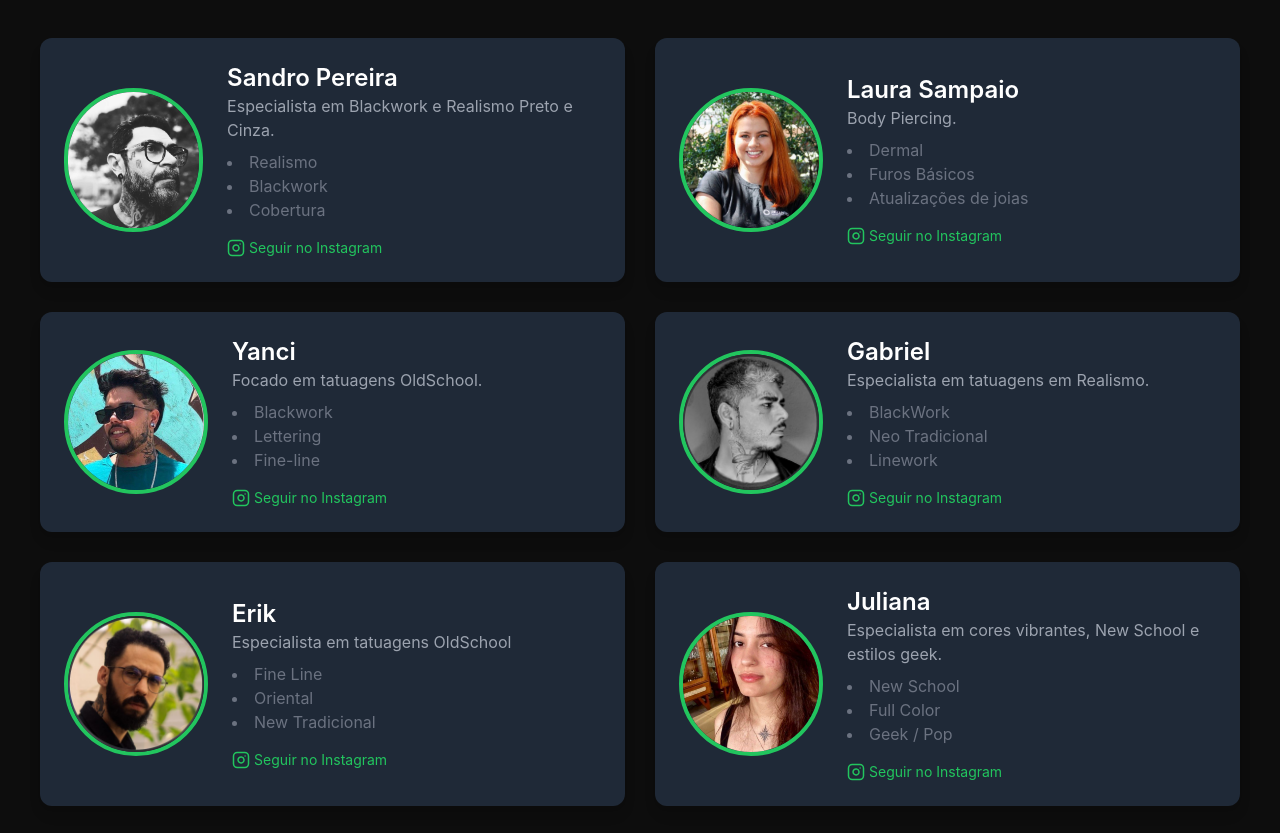
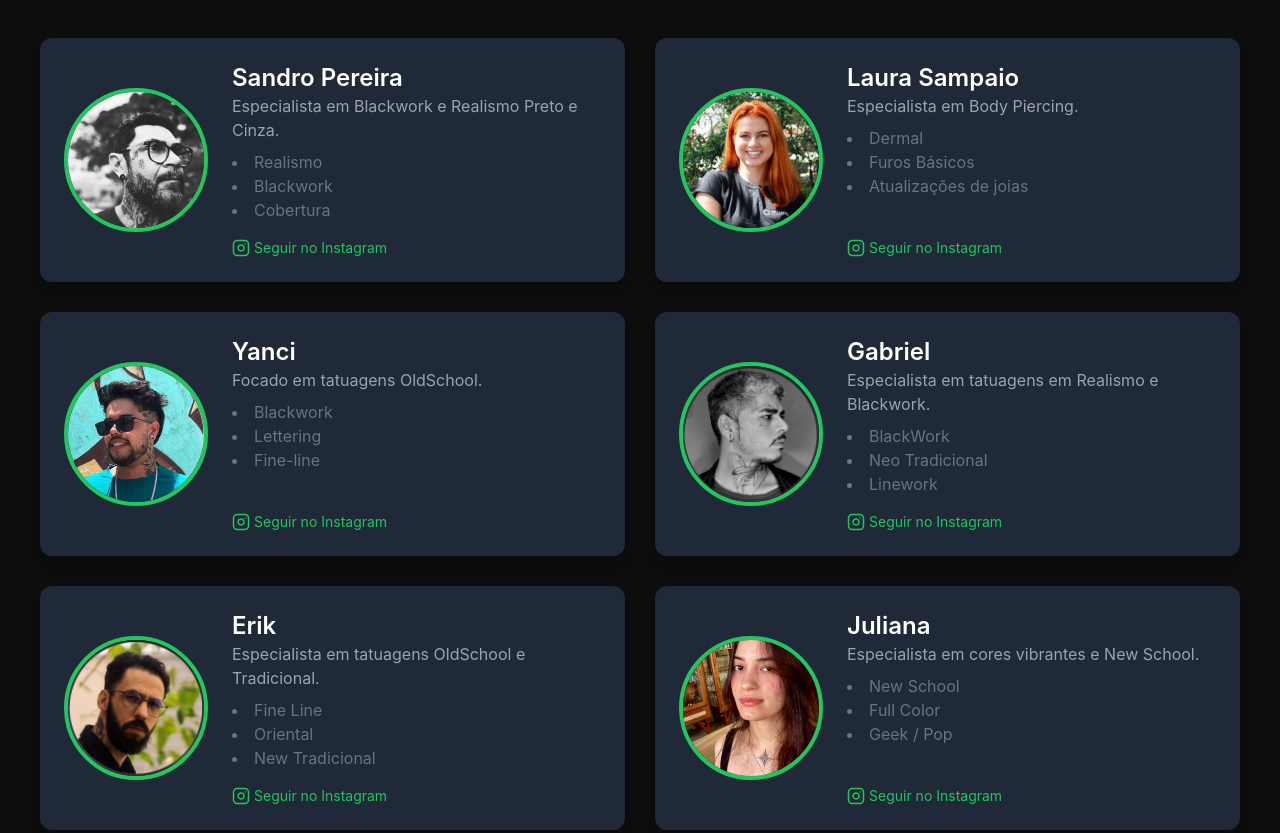
Before and after one commit to johnnicollas/Site-CorpusCult, a plain HTML site: page index.html in a window 1280 px wide. Shown: the part 780-1613 px from the top of the page. Drawn offline with nearby package versions, Linux system fonts and the light colour scheme.

Commit message:
Add files via upload

```diff
--- a/index.html
+++ b/index.html
@@ -65,21 +65,20 @@
 
             <div class="artist-card-container">
                 <!-- Card do Artista 1 -->
-                <div class="bg-gray-800 p-6 rounded-xl shadow-lg flex flex-col md:flex-row items-center space-y-4 md:space-y-0 md:space-x-6">
+                <div class="bg-gray-800 p-6 rounded-xl shadow-lg flex flex-col md:flex-row items-center text-center md:text-left space-y-4 md:space-y-0 md:space-x-6 h-full">
                     <img src="foto-sandro.jpg"
                          onerror="this.onerror=null;"
                          alt="Foto do tatuador Sandro"
-                         class="rounded-full w-36 h-36 object-cover border-4 border-green-500">
-                    <div>
+                         class="rounded-full w-36 h-36 object-cover border-4 border-green-500 shrink-0">
+                    <div class="flex flex-col flex-1 h-full w-full">
                         <h3 class="text-2xl font-semibold text-white">Sandro Pereira</h3>
                         <p class="text-gray-400 mb-2">Especialista em Blackwork e Realismo Preto e Cinza.</p>
-                        <ul class="list-disc list-inside text-gray-500">
+                        <ul class="list-none text-gray-500 mb-4 h-full md:list-disc md:list-inside">
                             <li>Realismo</li>
                             <li>Blackwork</li>
                             <li>Cobertura</li>
                         </ul>
-                        <div class="mt-4">
-                            <!-- Link do Instagram do Tatuador -->
+                        <div class="mt-auto flex justify-center md:justify-start">
                             <a href="https://www.instagram.com/sandropereira2?igsh=MWZtYzhnbGVuaHFpYQ==" target="_blank" class="text-green-500 hover:text-green-400 transition text-sm flex items-center gap-1">
                                 <svg xmlns="http://www.w3.org/2000/svg" width="18" height="18" viewBox="0 0 24 24" fill="none" stroke="currentColor" stroke-width="2" stroke-linecap="round" stroke-linejoin="round"><rect width="20" height="20" x="2" y="2" rx="5" ry="5"/><path d="M16 11.37A4 4 0 1 1 12.63 8 4 4 0 0 1 16 11.37z"/><line x1="17.5" x2="17.5" y1="6.5" y2="6.5"/></svg>
                                 Seguir no Instagram
@@ -89,20 +88,20 @@
                 </div>
 
                 <!-- NOVO: Card do Artista 2-->
-                <div class="bg-gray-800 p-6 rounded-xl shadow-lg flex flex-col md:flex-row items-center space-y-4 md:space-y-0 md:space-x-6">
+                <div class="bg-gray-800 p-6 rounded-xl shadow-lg flex flex-col md:flex-row items-center text-center md:text-left space-y-4 md:space-y-0 md:space-x-6 h-full">
                     <img src="foto-laura.jpg"
                          onerror="this.onerror=null;"
                          alt="Foto da Laura"
-                         class="rounded-full w-36 h-36 object-cover border-4 border-green-500">
-                    <div>
+                         class="rounded-full w-36 h-36 object-cover border-4 border-green-500 shrink-0">
+                    <div class="flex flex-col flex-1 h-full w-full">
                         <h3 class="text-2xl font-semibold text-white">Laura Sampaio</h3>
-                        <p class="text-gray-400 mb-2">Body Piercing.</p>
-                        <ul class="list-disc list-inside text-gray-500">
+                        <p class="text-gray-400 mb-2">Especialista em Body Piercing.</p>
+                        <ul class="list-none text-gray-500 mb-4 h-full md:list-disc md:list-inside">
                             <li>Dermal</li>
                             <li>Furos Básicos</li>
                             <li>Atualizações de joias</li>
                         </ul>
-                        <div class="mt-4">
+                        <div class="mt-auto flex justify-center md:justify-start">
                             <a href="https://www.instagram.com/laurabodyart_/" target="_blank" class="text-green-500 hover:text-green-400 transition text-sm flex items-center gap-1">
                                 <svg xmlns="http://www.w3.org/2000/svg" width="18" height="18" viewBox="0 0 24 24" fill="none" stroke="currentColor" stroke-width="2" stroke-linecap="round" stroke-linejoin="round"><rect width="20" height="20" x="2" y="2" rx="5" ry="5"/><path d="M16 11.37A4 4 0 1 1 12.63 8 4 4 0 0 1 16 11.37z"/><line x1="17.5" x2="17.5" y1="6.5" y2="6.5"/></svg>
                                 Seguir no Instagram
@@ -112,20 +111,20 @@
                 </div>
 
                 <!-- Card do Artista 3 -->
-                <div class="bg-gray-800 p-6 rounded-xl shadow-lg flex flex-col md:flex-row items-center space-y-4 md:space-y-0 md:space-x-6">
+                <div class="bg-gray-800 p-6 rounded-xl shadow-lg flex flex-col md:flex-row items-center text-center md:text-left space-y-4 md:space-y-0 md:space-x-6 h-full">
                     <img src="foto-yanci.jpg"
                          onerror="this.onerror=null;"
                          alt="Foto do tatuador Yanci"
-                         class="rounded-full w-36 h-36 object-cover border-4 border-green-500">
-                    <div>
-                        <h3 class="text-2xl font-semibold text-white">Yanci </h3>
+                         class="rounded-full w-36 h-36 object-cover border-4 border-green-500 shrink-0">
+                    <div class="flex flex-col flex-1 h-full w-full">
+                        <h3 class="text-2xl font-semibold text-white">Yanci</h3>
                         <p class="text-gray-400 mb-2">Focado em tatuagens OldSchool.</p>
-                        <ul class="list-disc list-inside text-gray-500">
+                        <ul class="list-none text-gray-500 mb-4 h-full md:list-disc md:list-inside">
                             <li>Blackwork</li>
                             <li>Lettering</li>
                             <li>Fine-line</li>
                         </ul>
-                        <div class="mt-4">
+                        <div class="mt-auto flex justify-center md:justify-start">
                             <a href="https://www.instagram.com/yanci.tattoo/" target="_blank" class="text-green-500 hover:text-green-400 transition text-sm flex items-center gap-1">
                                 <svg xmlns="http://www.w3.org/2000/svg" width="18" height="18" viewBox="0 0 24 24" fill="none" stroke="currentColor" stroke-width="2" stroke-linecap="round" stroke-linejoin="round"><rect width="20" height="20" x="2" y="2" rx="5" ry="5"/><path d="M16 11.37A4 4 0 1 1 12.63 8 4 4 0 0 1 16 11.37z"/><line x1="17.5" x2="17.5" y1="6.5" y2="6.5"/></svg>
                                 Seguir no Instagram
@@ -135,20 +134,20 @@
                 </div>
 
                 <!-- Card do Artista 4 -->
-                <div class="bg-gray-800 p-6 rounded-xl shadow-lg flex flex-col md:flex-row items-center space-y-4 md:space-y-0 md:space-x-6">
+                <div class="bg-gray-800 p-6 rounded-xl shadow-lg flex flex-col md:flex-row items-center text-center md:text-left space-y-4 md:space-y-0 md:space-x-6 h-full">
                     <img src="foto-gabriel.jpg"
                          onerror="this.onerror=null;"
-                         alt="Foto de Kaze"
-                         class="rounded-full w-36 h-36 object-cover border-4 border-green-500">
-                    <div>
+                         alt="Foto de Gabriel"
+                         class="rounded-full w-36 h-36 object-cover border-4 border-green-500 shrink-0">
+                    <div class="flex flex-col flex-1 h-full w-full">
                         <h3 class="text-2xl font-semibold text-white">Gabriel</h3>
-                        <p class="text-gray-400 mb-2">Especialista em tatuagens em Realismo.</p>
-                        <ul class="list-disc list-inside text-gray-500">
+                        <p class="text-gray-400 mb-2">Especialista em tatuagens em Realismo e Blackwork.</p>
+                        <ul class="list-none text-gray-500 mb-4 h-full md:list-disc md:list-inside">
                             <li>BlackWork</li>
                             <li>Neo Tradicional</li>
                             <li>Linework</li>
                         </ul>
-                        <div class="mt-4">
+                        <div class="mt-auto flex justify-center md:justify-start">
                             <a href="https://www.instagram.com/sousa.tattooer/" target="_blank" class="text-green-500 hover:text-green-400 transition text-sm flex items-center gap-1">
                                 <svg xmlns="http://www.w3.org/2000/svg" width="18" height="18" viewBox="0 0 24 24" fill="none" stroke="currentColor" stroke-width="2" stroke-linecap="round" stroke-linejoin="round"><rect width="20" height="20" x="2" y="2" rx="5" ry="5"/><path d="M16 11.37A4 4 0 1 1 12.63 8 4 4 0 0 1 16 11.37z"/><line x1="17.5" x2="17.5" y1="6.5" y2="6.5"/></svg>
                                 Seguir no Instagram
@@ -158,20 +157,20 @@
                 </div>
 
                 <!-- Card do Artista 5 -->
-                <div class="bg-gray-800 p-6 rounded-xl shadow-lg flex flex-col md:flex-row items-center space-y-4 md:space-y-0 md:space-x-6">
+                <div class="bg-gray-800 p-6 rounded-xl shadow-lg flex flex-col md:flex-row items-center text-center md:text-left space-y-4 md:space-y-0 md:space-x-6 h-full">
                     <img src="foto-erik.jpg"
                          onerror="this.onerror=null;"
-                         alt="Foto de Filipe"
-                         class="rounded-full w-36 h-36 object-cover border-4 border-green-500">
-                    <div>
+                         alt="Foto de Erik"
+                         class="rounded-full w-36 h-36 object-cover border-4 border-green-500 shrink-0">
+                    <div class="flex flex-col flex-1 h-full w-full">
                         <h3 class="text-2xl font-semibold text-white">Erik</h3>
-                        <p class="text-gray-400 mb-2">Especialista em tatuagens OldSchool</p>
-                        <ul class="list-disc list-inside text-gray-500">
+                        <p class="text-gray-400 mb-2">Especialista em tatuagens OldSchool e Tradicional.</p>
+                        <ul class="list-none text-gray-500 mb-4 h-full md:list-disc md:list-inside">
                             <li>Fine Line</li>
                             <li>Oriental</li>
                             <li>New Tradicional</li>
                         </ul>
-                        <div class="mt-4">
+                        <div class="mt-auto flex justify-center md:justify-start">
                             <a href="https://www.instagram.com/eriknoirtattoo/" target="_blank" class="text-green-500 hover:text-green-400 transition text-sm flex items-center gap-1">
                                 <svg xmlns="http://www.w3.org/2000/svg" width="18" height="18" viewBox="0 0 24 24" fill="none" stroke="currentColor" stroke-width="2" stroke-linecap="round" stroke-linejoin="round"><rect width="20" height="20" x="2" y="2" rx="5" ry="5"/><path d="M16 11.37A4 4 0 1 1 12.63 8 4 4 0 0 1 16 11.37z"/><line x1="17.5" x2="17.5" y1="6.5" y2="6.5"/></svg>
                                 Seguir no Instagram
@@ -181,20 +180,20 @@
                 </div>
 
                 <!-- Card do Artista 6 -->
-                <div class="bg-gray-800 p-6 rounded-xl shadow-lg flex flex-col md:flex-row items-center space-y-4 md:space-y-0 md:space-x-6">
+                <div class="bg-gray-800 p-6 rounded-xl shadow-lg flex flex-col md:flex-row items-center text-center md:text-left space-y-4 md:space-y-0 md:space-x-6 h-full">
                     <img src="foto-juliana.jpg"
                          onerror="this.onerror=null;"
                          alt="Foto de Juliana"
-                         class="rounded-full w-36 h-36 object-cover border-4 border-green-500">
-                    <div>
+                         class="rounded-full w-36 h-36 object-cover border-4 border-green-500 shrink-0">
+                    <div class="flex flex-col flex-1 h-full w-full">
                         <h3 class="text-2xl font-semibold text-white">Juliana</h3>
-                        <p class="text-gray-400 mb-2">Especialista em cores vibrantes, New School e estilos geek.</p>
-                        <ul class="list-disc list-inside text-gray-500">
+                        <p class="text-gray-400 mb-2">Especialista em cores vibrantes e New School.</p>
+                        <ul class="list-none text-gray-500 mb-4 h-full md:list-disc md:list-inside">
                             <li>New School</li>
                             <li>Full Color</li>
                             <li>Geek / Pop</li>
                         </ul>
-                        <div class="mt-4">
+                        <div class="mt-auto flex justify-center md:justify-start">
                             <a href="https://www.instagram.com/juutattoo__/" target="_blank" class="text-green-500 hover:text-green-400 transition text-sm flex items-center gap-1">
                                 <svg xmlns="http://www.w3.org/2000/svg" width="18" height="18" viewBox="0 0 24 24" fill="none" stroke="currentColor" stroke-width="2" stroke-linecap="round" stroke-linejoin="round"><rect width="20" height="20" x="2" y="2" rx="5" ry="5"/><path d="M16 11.37A4 4 0 1 1 12.63 8 4 4 0 0 1 16 11.37z"/><line x1="17.5" x2="17.5" y1="6.5" y2="6.5"/></svg>
                                 Seguir no Instagram
```
Also changed, not shown: css/style.css (+9 -2 lines).
